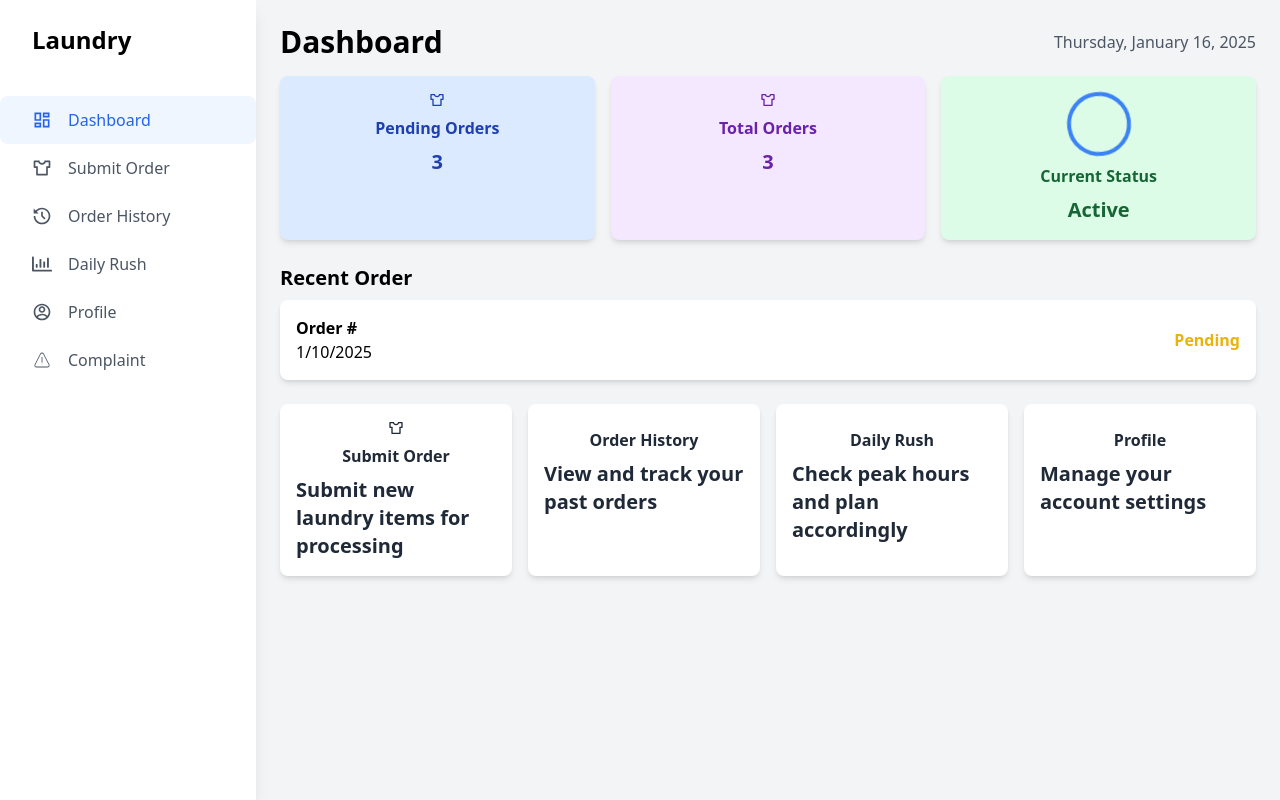
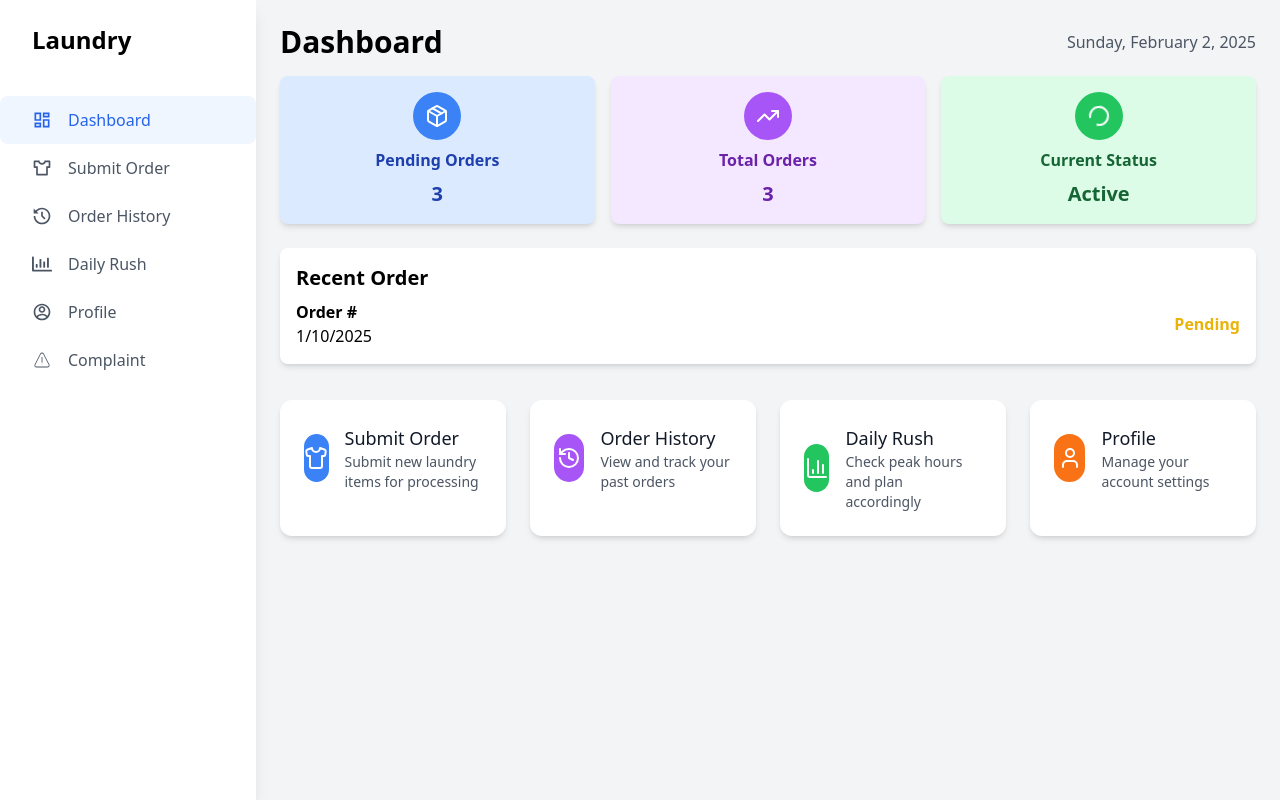
Before and after one commit to codinggita/laundry_buddy, a React (Vite) app in the folder Frontend/: page /userdashboard in a window 1280 px wide. Built offline with nearby package versions, Linux system fonts and the light colour scheme.

Commit message:
Add dynamic card data with route, icon, color, and description for different sections
Display current date in formatted style

```diff
--- a/Frontend/src/Component/User/Dashboard.jsx
+++ b/Frontend/src/Component/User/Dashboard.jsx
@@ -1,10 +1,49 @@
 import React from "react";
 import Card from "./Card";
 import Sidebar from "./Sidebar";
-import { RiTShirt2Line } from "react-icons/ri";
-
+import {
+  Shirt,
+  History,
+  BarChart3,
+  User,
+  Loader2,
+  TrendingUp,
+  Clock,
+  Package,
+} from "lucide-react";
 
 const Dashboard = () => {
+  const cards = [
+    {
+      title: "Submit Order",
+      icon: Shirt,
+      route: "/submit-order",
+      color: "bg-blue-500",
+      description: "Submit new laundry items for processing",
+    },
+    {
+      title: "Order History",
+      icon: History,
+      route: "/history",
+      color: "bg-purple-500",
+      description: "View and track your past orders",
+    },
+    {
+      title: "Daily Rush",
+      icon: BarChart3,
+      route: "/daily-rush",
+      color: "bg-green-500",
+      description: "Check peak hours and plan accordingly",
+    },
+    {
+      title: "Profile",
+      icon: User,
+      route: "/profile",
+      color: "bg-orange-500",
+      description: "Manage your account settings",
+    },
+  ];
+
   return (
     <div className="flex">
       {/* Sidebar */}
@@ -14,182 +53,93 @@ const Dashboard = () => {
       <div className="min-h-screen bg-gray-100 p-6 ml-0 md:ml-64">
         <header className="flex justify-between items-center mb-4">
           <h1 className="text-3xl font-bold">Dashboard</h1>
-          <p className="text-gray-600">Thursday, January 16, 2025</p>
+          <p className="text-gray-600">
+            {new Date().toLocaleDateString("en-US", {
+              weekday: "long",
+              year: "numeric",
+              month: "long",
+              day: "numeric",
+            })}
+          </p>
         </header>
+
         <div className="grid grid-cols-3 gap-4 mb-6">
           <Card
             title="Pending Orders"
             value="3"
-            icon={<i><RiTShirt2Line /></i>}
+            icon={
+              <div className="w-12 h-12 bg-blue-500 rounded-full flex items-center justify-center">
+                <Package className="w-6 h-6 text-white" />
+              </div>
+            }
             bgColor="bg-blue-100"
             textColor="text-blue-800"
           />
           <Card
             title="Total Orders"
             value="3"
-            icon={<i><RiTShirt2Line /></i>}
+            icon={
+              <div className="w-12 h-12 bg-purple-500 rounded-full flex items-center justify-center">
+                <TrendingUp className="w-6 h-6 text-white" />
+              </div>
+            }
             bgColor="bg-purple-100"
             textColor="text-purple-800"
           />
           <Card
             title="Current Status"
             value="Active"
-            icon={<i className="w-16 h-16 border-4 border-t-4 border-blue-500 border-solid rounded-full animate-spin"></i>}
+            icon={
+              <div className="w-12 h-12 bg-green-500 rounded-full flex items-center justify-center">
+                <Loader2 className="w-6 h-6 text-white animate-spin" />
+              </div>
+            }
             bgColor="bg-green-100"
             textColor="text-green-800"
           />
         </div>
+
+        {/* Recent Order  */}
+
         <section>
-          <h2 className="text-xl font-semibold mb-2">Recent Order</h2>
-          <div className="bg-white p-4 rounded-lg shadow-md flex justify-between items-center">
-            <div>
-              <h3 className="font-bold">Order #</h3>
-              <p>1/10/2025</p>
+          <div className="bg-white p-4 rounded-lg shadow-md">
+            <h2 className="text-xl font-semibold mb-2">Recent Order</h2>
+            <div className=" flex justify-between items-center">
+              <div>
+                <h3 className="font-bold">Order #</h3>
+                <p>1/10/2025</p>
+              </div>
+              <span className="text-yellow-500 font-bold">Pending</span>
             </div>
-            <span className="text-yellow-500 font-bold">Pending</span>
           </div>
         </section>
-        <section className="grid grid-cols-4 gap-4 mt-6">
-          <Card
-            title="Submit Order"
-            value="Submit new laundry items for processing"
-            icon={<i><RiTShirt2Line /></i>}
-            bgColor="bg-white"
-            textColor="text-gray-800"
-          />
-          <Card
-            title="Order History"
-            value="View and track your past orders"
-            icon={<i className="fas fa-history"></i>}
-            bgColor="bg-white"
-            textColor="text-gray-800"
-          />
-          <Card
-            title="Daily Rush"
-            value="Check peak hours and plan accordingly"
-            icon={<i className="fas fa-chart-bar"></i>}
-            bgColor="bg-white"
-            textColor="text-gray-800"
-          />
-          <Card
-            title="Profile"
-            value="Manage your account settings"
-            icon={<i className="fas fa-user"></i>}
-            bgColor="bg-white"
-            textColor="text-gray-800"
-          />
-        </section>
+
+        {/* Quicks naviagtes*/}
+        <div className="grid grid-cols-1 md:grid-cols-2 lg:grid-cols-4 gap-6 mt-9">
+          {cards.map((card) => (
+            <div
+              key={card.title}
+              className="cursor-pointer group hover:scale-105 transition-all duration-200 bg-white shadow-md rounded-xl p-6"
+            >
+              <div className="flex items-center space-x-4">
+                <div
+                  className={`w-12 h-12 ${card.color} rounded-full flex items-center justify-center group-hover:ring-4 ring-opacity-50 transition-all duration-200`}
+                >
+                  <card.icon className="w-6 h-6 text-white" />
+                </div>
+                <div>
+                  <h3 className="text-lg font-medium text-gray-900">
+                    {card.title}
+                  </h3>
+                  <p className="text-sm text-gray-600">{card.description}</p>
+                </div>
+              </div>
+            </div>
+          ))}
+        </div>
       </div>
     </div>
   );
 };
 
 export default Dashboard;
-
-// import { useState } from 'react';
-// import {
-//   ClipboardDocumentIcon,
-//   ClockIcon,
-//   ChartBarIcon,
-//   UserCircleIcon,
-//   PlusCircleIcon
-// } from '@heroicons/react/24/outline';
-
-// export default function Dashboard() {
-//   const [activeTab, setActiveTab] = useState('Submit Order');
-
-//   const navigation = [
-//     { name: 'Submit Order', icon: PlusCircleIcon },
-//     { name: 'Order History', icon: ClipboardDocumentIcon },
-//     { name: 'Daily Rush', icon: ChartBarIcon },
-//     { name: 'Profile', icon: UserCircleIcon },
-//   ];
-
-//   return (
-//     <div className="min-h-screen bg-gray-50 flex">
-//       {/* Sidebar */}
-//       <div className="w-64 bg-white border-r border-gray-200 p-4">
-//         <h1 className="text-2xl font-bold text-gray-800 mb-8">Laundry</h1>
-//         <nav className="space-y-2">
-//           {navigation.map((item) => (
-//             <button
-//               key={item.name}
-//               onClick={() => setActiveTab(item.name)}
-//               className={`w-full flex items-center space-x-3 px-4 py-3 rounded-lg ${
-//                 activeTab === item.name
-//                   ? 'bg-blue-50 text-blue-600'
-//                   : 'text-gray-600 hover:bg-gray-100'
-//               }`}
-//             >
-//               <item.icon className="h-5 w-5" />
-//               <span>{item.name}</span>
-//             </button>
-//           ))}
-//         </nav>
-//       </div>
-
-//       {/* Main Content */}
-//       <div className="flex-1 p-8">
-//         <div className="grid grid-cols-1 md:grid-cols-3 gap-6">
-//           {/* Stats Cards */}
-//           <div className="bg-white p-6 rounded-lg shadow-sm">
-//             <div className="flex items-center justify-between">
-//               <h3 className="text-gray-500 text-sm">Reading Orders</h3>
-//               <ClipboardDocumentIcon className="h-6 w-6 text-blue-600" />
-//             </div>
-//             <p className="text-3xl font-bold mt-2">3</p>
-//           </div>
-
-//           <div className="bg-white p-6 rounded-lg shadow-sm">
-//             <div className="flex items-center justify-between">
-//               <h3 className="text-gray-500 text-sm">Recent Order</h3>
-//               <ClockIcon className="h-6 w-6 text-blue-600" />
-//             </div>
-//             <div className="mt-2">
-//               <p className="font-semibold">Order #56</p>
-//               <p className="text-gray-500 text-sm">22/12/2024</p>
-//             </div>
-//           </div>
-
-//           <div className="bg-white p-6 rounded-lg shadow-sm">
-//             <div className="flex items-center justify-between">
-//               <h3 className="text-gray-500 text-sm">Current Status</h3>
-//               <div className="px-2 py-1 bg-green-100 text-green-800 text-sm rounded-full">
-//                 Active
-//               </div>
-//             </div>
-//           </div>
-//         </div>
-
-//         {/* Main Section */}
-//         <div className="mt-8 bg-white p-6 rounded-lg shadow-sm">
-//           <h2 className="text-xl font-semibold mb-4">{activeTab}</h2>
-//           <div className="border-t border-gray-200 pt-4">
-//             {activeTab === 'Submit Order' && (
-//               <div className="space-y-4">
-//                 <p className="text-gray-600">
-//                   Submit new laundry items for processing
-//                 </p>
-//                 <button className="bg-blue-600 text-white px-4 py-2 rounded-lg hover:bg-blue-700">
-//                   Create New Order
-//                 </button>
-//               </div>
-//             )}
-
-//             {activeTab === 'Order History' && (
-//               <p className="text-gray-600">View and track your past orders</p>
-//             )}
-
-//             {activeTab === 'Daily Rush' && (
-//               <p className="text-gray-600">Check peak hours and plan accordingly</p>
-//             )}
-
-//             {activeTab === 'Profile' && (
-//               <p className="text-gray-600">Manage your account settings</p>
-//             )}
-//           </div>
-//         </div>
-//       </div>
-//     </div>
-//   );
-// }
```
